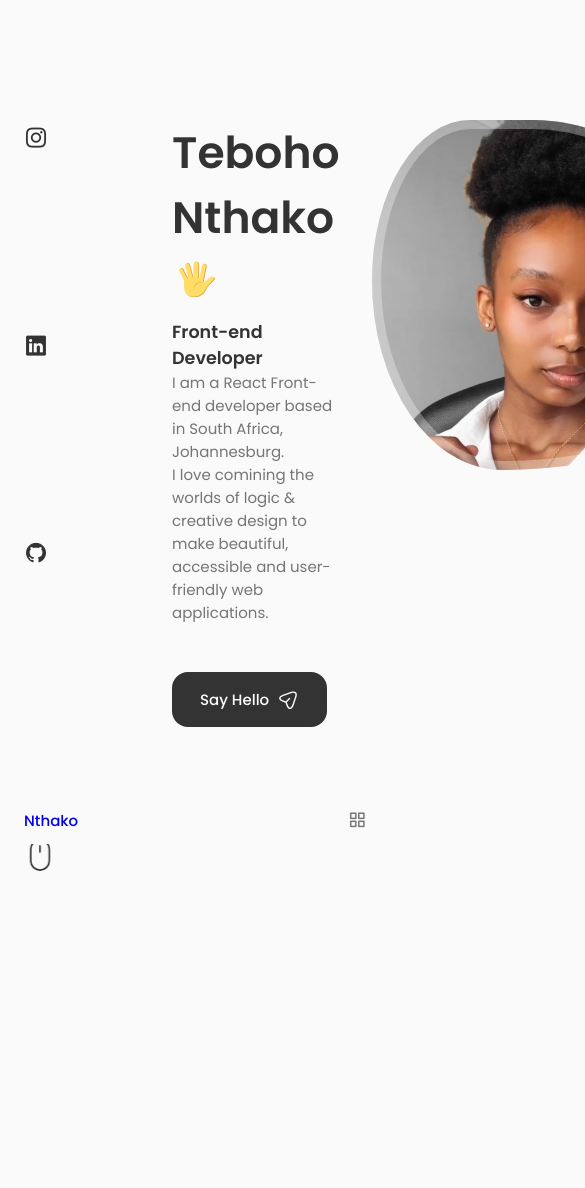
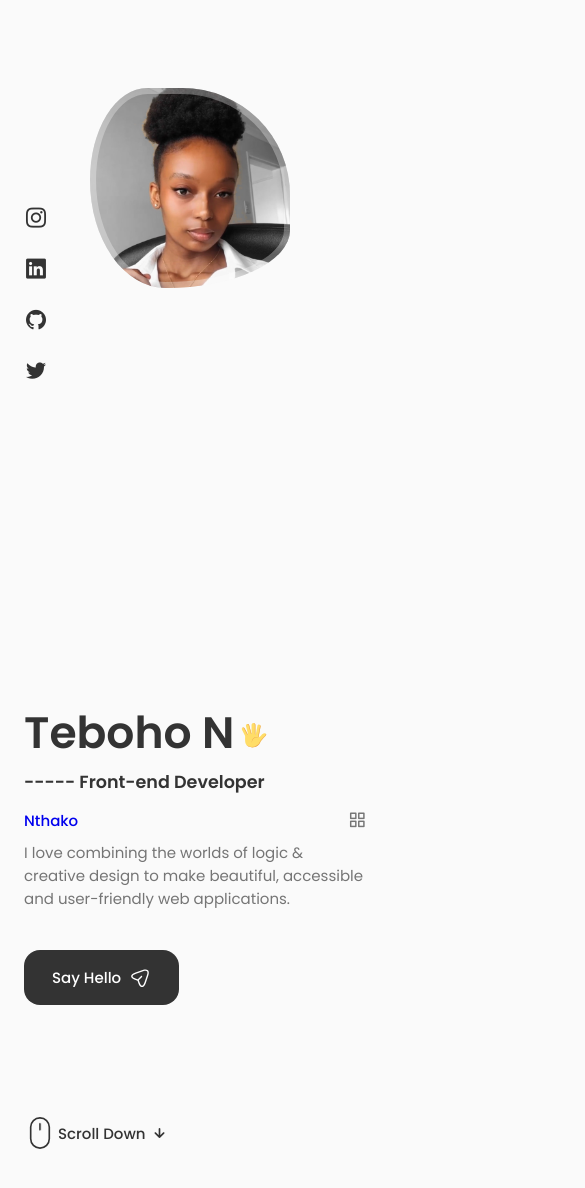
Before and after one commit to tebohonthako/my-react-portfolio, a React (Create React App) app: page / in a window 390 px wide. Shown: the top 1188 px of the page, 585 px wide, since content can reach past the window. Before the commit the page ends 989 px from the top, so only its background shows below. Built offline with nearby package versions, Linux system fonts and the light colour scheme.

Commit message:
home component

```diff
--- a/src/App.css
+++ b/src/App.css
@@ -185,6 +185,9 @@ img {
     width: 22px;
     height: 22px;
   }
+  .button {
+    padding: 1rem 1.75rem;
+  }
 }
 
 /* For medium devices */
--- a/src/home/Data.jsx
+++ b/src/home/Data.jsx
@@ -3,7 +3,7 @@ import React from 'react'
 const Data = () => {
   return (
    <div className="home__data">
-    <h1 className="home__title">Teboho Nthako
+    <h1 className="home__title">Teboho N
     <svg
                   width="36"
                   height="36"
@@ -54,11 +54,11 @@ const Data = () => {
                   ></path>
                 </svg>
     </h1>
-    <h3>
+    <h3> -----
         Front-end Developer
     </h3>
     <p className="home__description">
-        I am a React Front-end developer based in South Africa, Johannesburg. <br/> I love comining the worlds of logic & creative design to make beautiful, accessible and user-friendly web applications.
+        I am a React Front-end developer based in South Africa, Johannesburg. <br/> I love combining the worlds of logic & creative design to make beautiful, accessible and user-friendly web applications.
     </p>
     <a href="#contact" className="button button--flex">
         Say Hello
--- a/src/home/ScrollDown.jsx
+++ b/src/home/ScrollDown.jsx
@@ -42,7 +42,9 @@ const Scroll = () => {
                   }}
 
                 ></path>
-              </svg>
+        </svg>
+        <span className="home__scroll-name">Scroll Down</span>
+        <i class="uil uil-arrow-down home__scroll-arrow"></i>
         </a>
     </div>
   )
--- a/src/home/Social.jsx
+++ b/src/home/Social.jsx
@@ -14,6 +14,10 @@ const Social = () => {
        <a href="https://github.com/tebohonthako" className="home__social-icon" target="_blank">
         <i class="uil uil-github"></i>
        </a>
+
+       <a href="https://twitter.com/tebooo_n" className="home__social-icon" target="_blank">
+       <i class="uil uil-twitter"></i>
+       </a>
     </div>
   )
 }
--- a/src/home/home.css
+++ b/src/home/home.css
@@ -2,15 +2,20 @@
     grid-template-columns: 116px repeat(2, 1fr);
     padding-top: 5.5rem;
     column-gap: 2rem;
+
 }
 .home__container {
     row-gap: 7rem;
+
 }
+
 
 .home__social {
     display: grid;
     grid-template-columns: max-content;
     row-gap: 1rem;
+    padding-bottom: 18rem;
+    margin-top: 7rem;
 }
 .home__social-icon {
     font-size: 1.5rem;
@@ -89,3 +94,86 @@
         transform: translateY(3.75rem);
     }
 }
+.home__scroll-name {
+    color: var(--title-color);
+    font-weight: var(--font-medium);
+    margin-right: var(--mb-0-25);
+    margin-left: 2px;
+
+}
+.home__scroll-arrow {
+    font-size: 1.25rem;
+    color: var(--title-color);
+}
+/*=============== BREAKPOINTS ===============*/
+/* For large devices */
+@media screen and (max-width: 992px) {
+    .home__content {
+        grid-template-columns: 100px repeat(2, 1fr);
+        column-gap: 1.25rem;
+
+    }
+    .home__hand {
+        width: 26px;
+        height: 26px;
+    }
+    .home__subtitle {
+        padding-left: 3.75rem;
+        margin-bottom: var(--mb-1);
+    }
+    .home__subtitle::before {
+        width: 42px;
+        top: 0.8rem;
+    }
+    .home__description {
+        max-width: inherit;
+        margin-bottom: var(--mb-2-5);
+    }
+    .home__img {
+        width: 250px;
+        height: 250px;
+        box-shadow: inset 0 0 0 8px rgba(255 255 255 / 30%);
+    }
+    .home__scroll {
+        margin-left: 7.5rem;
+    }
+
+  }
+
+  /* For medium devices */
+  @media screen and (max-width: 768px) {
+    .home__content {
+        grid-template-columns: 0.5fr 3fr;
+        padding-top: 3.5rem;
+    }
+    .home__img {
+        order: initial;
+        justify-self: initial;
+        box-shadow: inset 0 0 0 6px rgba(255 255 255 / 30%);
+        width: 200px;
+        height: 200px;
+    }
+    .home__data {
+        grid-column: 1/3;
+    }
+    .home__scroll {
+        display: none;
+    }
+
+  }
+
+  @media screen and (max-width: 576px) {
+  }
+
+  /* For small devices */
+  @media screen and (max-width: 350px) {
+    .home__img {
+        width: 180px;
+        height: 180px;
+
+    }
+    .home__hand {
+        width: 22px;
+        height: 22px;
+    }
+  }
```
